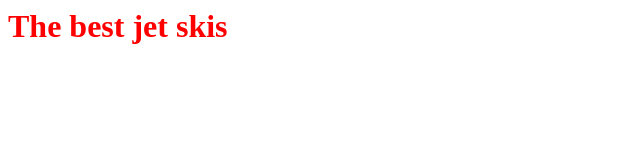
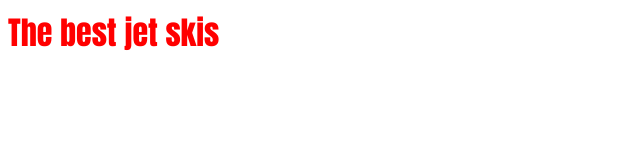
Before and after one commit to TylerEpp/Website-Project, a plain HTML site: page Root Folder/index.html in a window 1280 px wide. Shown: the whole page, without its empty margins (0-640 px from the left). Drawn offline with Linux system fonts and the light colour scheme.

Commit message:
Add files via upload

```diff
--- a/Root Folder/style.css
+++ b/Root Folder/style.css
@@ -1,4 +1,4 @@
 h1 {
   color: red;
-  font: "Impact";
+  font-family: "Impact";
 }
```
